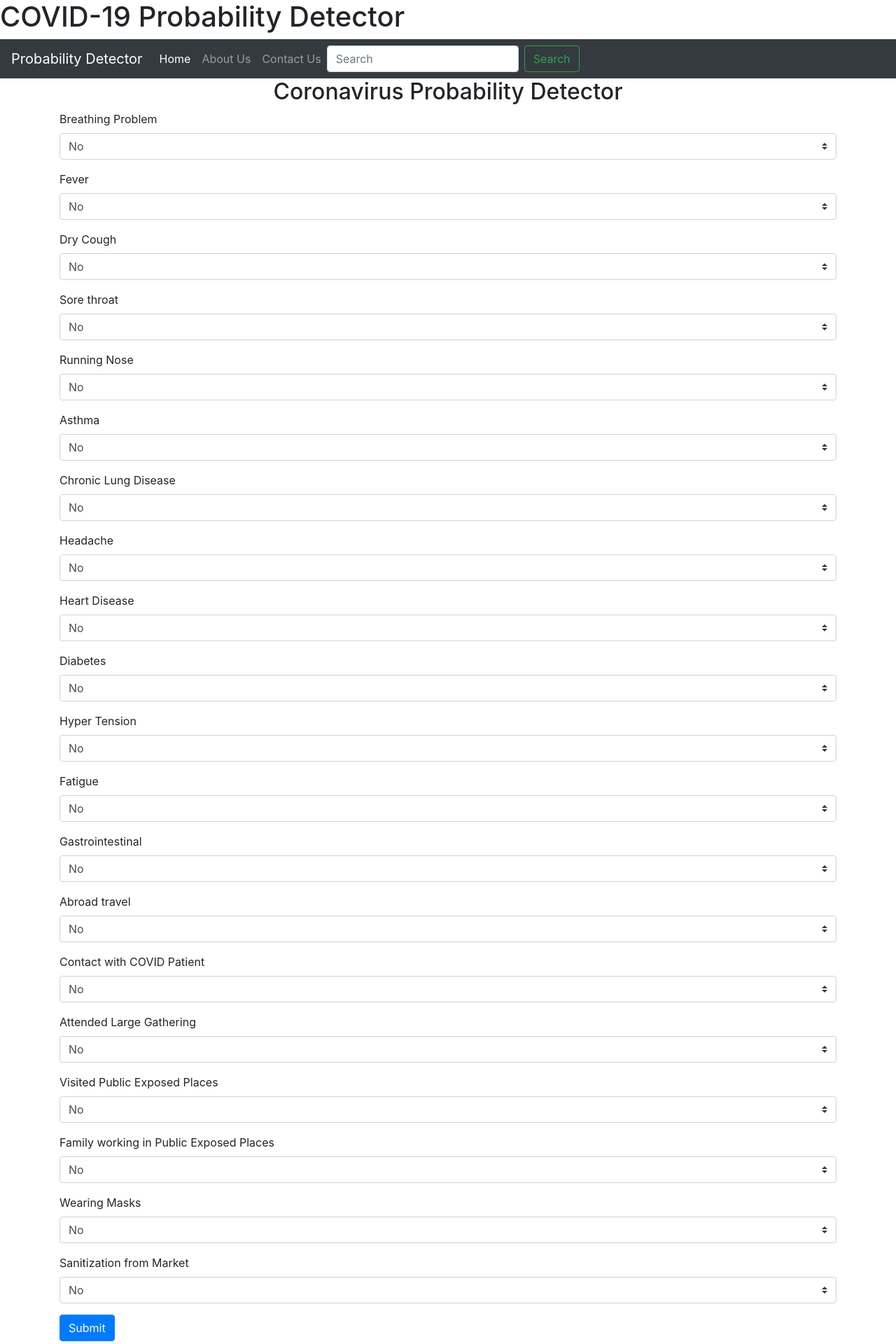
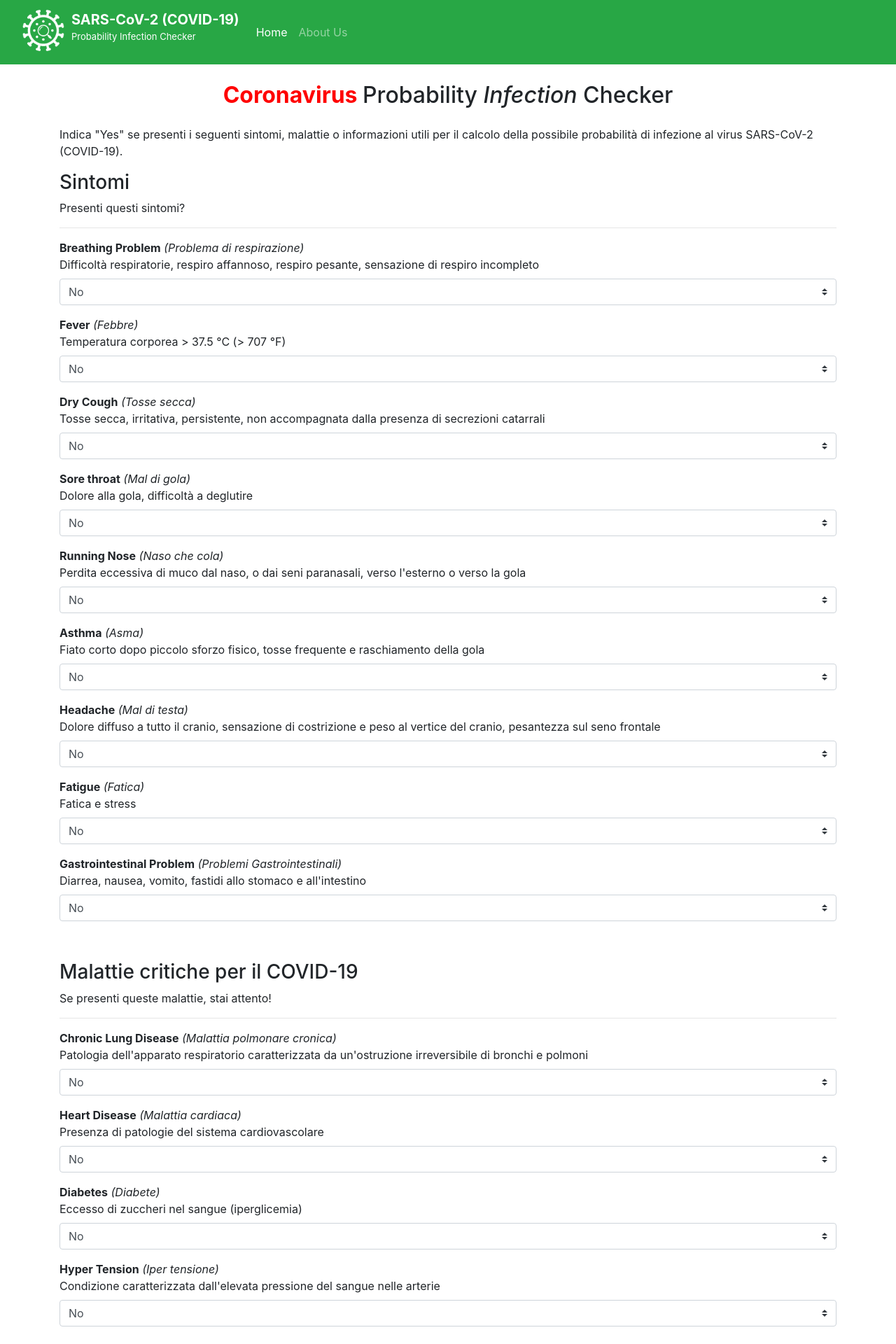
Before and after one commit to LaErre9/POC_MLOps-Covid_Probability_Infection_Checker, a Flask app: page / in a window 1280 px wide. Shown: the top 1920 px of the page at 70% size. Run offline with Flask 2, Linux system fonts and the light colour scheme; parts of the project's set-up code (start-up, migrations or seed data) failed here and were passed over; some libraries are stand-ins or nearby versions.

Commit message:
commit for Heroku

```diff
--- a/main.py
+++ b/main.py
@@ -8,7 +8,7 @@ file = open('model.pkl', 'rb')
 clf = pickle.load(file)
 file.close()
 @app.route('/', methods=["GET", "POST"])
-def hello_world():
+def covid_checker():
     if request.method == "POST":
         myDict = request.form
         breating = int(myDict['Breathing Problem'])
@@ -36,13 +36,25 @@ def hello_world():
                 heart, diabetes, hyper, fatigue, gastrointestinal, abroad, contact,
                 attended, visited, family, wearing, sanitization]
         infProb =clf.predict_proba([inputFeatures])[0][1]
-        print(infProb)
-        return render_template('show.html', inf=round((infProb*100), 0))
+        #print(infProb)
+        if infProb >= 0 and infProb <= 0.50:
+            str1 = " Pertanto la Sua situazione non desta preoccupazione verso l'infezione al SARS-CoV-2 (COVID-19). \
+            Se comunque la preoccupazione sussiste è bene chiamare il proprio medico di fiducia/famiglia per informazioni \
+                più dettagliate."
+            return render_template('show.html', inf = round((infProb*100), 0), text = str1)
+        elif infProb > 0.50 and infProb <= 0.75:
+            str2 = " Pertanto la Sua situazione è dubbia, riprovi a fare il test oppure chiami il Suo medico di famiglia, \
+                il Suo pediatra o la guardia medica per avere informazioni più dettagliate."
+            return render_template('show.html', inf = round((infProb*100), 0), text = str2)
+        elif infProb > 0.75 and infProb <= 1:
+            str3 = " Pertanto la Sua situazione suscita preoccupazione e per il test è stato infettato dal SARS-CoV-2 (COVID-19). \
+                Tuttavia, rimanga in casa, non si rechi al pronto soccorso o presso gli studi medici, ma chiami al telefono il Suo medico di famiglia, \
+                il Suo pediatra o la guardia medica. Oppure chiami il Numero Verde regionale oppure ancora al Numero di Pubblica utilità: 1500."
+            return render_template('show.html', inf = round((infProb*100), 0), text = str3)
     return render_template('index.html')
 
    # return 'Hello, World!' + str(infProb)
 
 
-
 if __name__=="__main__":
     app.run(debug=True)
--- a/myTraining.py
+++ b/myTraining.py
@@ -14,6 +14,7 @@ import matplotlib.pyplot as plt
 from sklearn.metrics import confusion_matrix
 from sklearn.metrics import plot_confusion_matrix
 from sklearn.metrics import precision_score
+
 import pickle
 import json
 
@@ -50,7 +51,7 @@ if __name__== "__main__":
     Y_test = test[['COVID-19']].to_numpy().reshape(1086,)
 
    # ------------ LogisticRegression ---------------------------------------------
-    clf = tree.DecisionTreeClassifier()
+    clf = LogisticRegression()
     clf.fit(X_train, Y_train)
 
     #Score/Accuracy
@@ -115,7 +116,6 @@ if __name__== "__main__":
               acc_gbk]})
     #print(models.sort_values(by='Score', ascending=False))
 
-
     # open a file, where yu want to store the data
     file = open('model.pkl','wb')
 
--- a/templates/index.html
+++ b/templates/index.html
@@ -8,12 +8,16 @@
     <!-- Bootstrap CSS -->
     <link rel="stylesheet" href="https://stackpath.bootstrapcdn.com/bootstrap/4.3.1/css/bootstrap.min.css" integrity="sha384-ggOyR0iXCbMQv3Xipma34MD+dH/1fQ784/j6cY/iJTQUOhcWr7x9JvoRxT2MZw1T" crossorigin="anonymous">
 
-    <title>COVID-19 Probability Detector</title>
+    <title>SARS-CoV-2 (COVID-19) Probability Infection Checker</title>
   </head>
   <body>
-    <h1>COVID-19 Probability Detector</h1>
-    <nav class="navbar navbar-expand-lg navbar-dark bg-dark">
-  <a class="navbar-brand" href="#">Probability Detector</a>
+
+    <nav class="navbar navbar-expand-lg navbar-dark bg-success">
+  <a class="navbar-brand" href="#">
+    <div>
+      <img src="covid_probability_detector.png" alt = "covid-icon-probabilty" width="60" height="auto" style="float: left; margin-left: auto; margin-right: 10px;">
+      <span style="margin-top: 10px;"><b>SARS-CoV-2 (COVID-19)</b><br><p style="font-size: small;">Probability Infection Checker</p></a></span>
+    </div>
   <button class="navbar-toggler" type="button" data-toggle="collapse" data-target="#navbarSupportedContent" aria-controls="navbarSupportedContent" aria-expanded="false" aria-label="Toggle navigation">
     <span class="navbar-toggler-icon"></span>
   </button>
@@ -26,206 +30,210 @@
       <li class="nav-item">
         <a class="nav-link" href="#">About Us</a>
       </li>
-      <li class="nav-item">
-        <a class="nav-link" href="#">Contact Us</a>
-      </li>
 
-    <form class="form-inline my-2 my-lg-0">
-      <input class="form-control mr-sm-2" type="search" placeholder="Search" aria-label="Search">
-      <button class="btn btn-outline-success my-2 my-sm-0" type="submit">Search</button>
-    </form>
   </div>
 </nav>
 
     <div class="container">
-     <h2 class="text-center">Coronavirus Probability Detector</h2>
-
+     <h2 class="text-center" style="margin: 25px;"><b><span style="color: red;">Coronavirus </span></b>Probability <i>Infection</i> Checker</h2>
+    <p>Indica "Yes" se presenti i seguenti sintomi, malattie o informazioni utili per il calcolo della possibile probabilità di infezione al virus SARS-CoV-2 (COVID-19). <br>
+    	</p>
     <form action="/" method="POST">
 
+  <h3>Sintomi</h3>
+  <h7>Presenti questi sintomi?</h7>
+  <hr>
+
+  <!--Form problema di respirazione-->
   <div class="form-group">
-    <label  for="Breathing Problem">Breathing Problem</label>
+    <label  for="Breathing Problem"><b>Breathing Problem</b><i> (Problema di respirazione)</i><br>Difficoltà respiratorie, respiro affannoso, respiro pesante, sensazione di respiro incompleto</label>
     <select class="custom-select" name="Breathing Problem" id="Breathing Problem">
       <option value="0">No</option>
       <option value="1" >Yes</option>
+    </select>
+  </div>
 
+  <!--Form febbre-->
+  <div class="form-group">
+    <label  for="Fever"><b>Fever</b><i> (Febbre)</i><br>Temperatura corporea > 37.5 °C (> 707 °F)</label>
+    <select class="custom-select" name="Fever" id="Fever">
+      <option value="0">No</option>
+      <option value="1" >Yes</option>
+    </select>
+  </div>
+
+  <!--Form tosse secca-->
+  <div class="form-group">
+    <label  for="Dry Cough"><b>Dry Cough</b><i> (Tosse secca)</i><br> Tosse secca, irritativa, persistente, non accompagnata dalla presenza di secrezioni catarrali</label>
+    <select class="custom-select" name="Dry Cough" id="Dry Cough">
+      <option value="0">No</option>
+      <option value="1" >Yes</option>
+    </select>
+  </div>
+
+  <!--Form mal di gola-->
+  <div class="form-group">
+    <label  for="Sore throat"><b>Sore throat</b><i> (Mal di gola)</i><br> Dolore alla gola, difficoltà a deglutire</label>
+    <select class="custom-select" name="Sore throat" id="Sore throat">
+      <option value="0">No</option>
+      <option value="1" >Yes</option>
+    </select>
+  </div>
+
+  <!--Form naso che cola-->
+  <div class="form-group">
+    <label  for="Running Nose"><b>Running Nose</b><i> (Naso che cola)</i><br> Perdita eccessiva di muco dal naso, o dai seni paranasali, verso l'esterno o verso la gola</label>
+    <select class="custom-select" name="Running Nose" id="Running Nose">
+      <option value="0">No</option>
+      <option value="1" >Yes</option>
+    </select>
+  </div>
+
+  <!--Form Asthma-->
+  <div class="form-group">
+    <label  for="Asthma"><b>Asthma</b><i> (Asma)</i><br> Fiato corto dopo piccolo sforzo fisico, tosse frequente e raschiamento della gola</label>
+    <select class="custom-select" name="Asthma" id="Asthma">
+      <option value="0">No</option>
+      <option value="1" >Yes</option>
+    </select>
+  </div>
+
+  <!--Form mal di testa-->
+  <div class="form-group">
+    <label  for="Headache"><b>Headache</b><i> (Mal di testa)</i><br> Dolore diffuso a tutto il cranio, sensazione di costrizione e peso al vertice del cranio, pesantezza sul seno frontale</label>
+    <select class="custom-select" name="Headache" id="Headache">
+      <option value="0">No</option>
+      <option value="1" >Yes</option>
+    </select>
+  </div>
+
+  <!--Form fatica-->
+  <div class="form-group">
+    <label  for="Fatigue "><b>Fatigue</b><i> (Fatica)</i><br> Fatica e stress</label>
+    <select class="custom-select" name="Fatigue " id="Fatigue ">
+      <option value="0">No</option>
+      <option value="1" >Yes</option>
+    </select>
+  </div>
+
+  <!--Form Gastrointestinale-->
+  <div class="form-group">
+    <label  for="Gastrointestinal "><b>Gastrointestinal Problem</b><i> (Problemi Gastrointestinali)</i><br> Diarrea, nausea, vomito, fastidi allo stomaco e all'intestino</label>
+    <select class="custom-select" name="Gastrointestinal " id="Gastrointestinal ">
+      <option value="0">No</option>
+      <option value="1" >Yes</option>
+    </select>
+  </div>
+
+  <h3 style="margin-top: 5%;">Malattie critiche per il COVID-19</h3>
+  <h7>Se presenti queste malattie, stai attento!</h7>
+  <hr>
+  <!--Form Malattia polmonare cronica -->
+  <div class="form-group">
+    <label  for="Chronic Lung Disease"><b>Chronic Lung Disease</b><i> (Malattia polmonare cronica)</i><br> Patologia dell'apparato respiratorio caratterizzata da un'ostruzione irreversibile di bronchi e polmoni</label>
+    <select class="custom-select" name="Chronic Lung Disease" id="Chronic Lung Disease">
+      <option value="0">No</option>
+      <option value="1" >Yes</option>
+    </select>
+  </div>
+
+  <!--Form malattia cardiaca-->
+  <div class="form-group">
+    <label  for="Heart Disease"><b>Heart Disease</b><i> (Malattia cardiaca)</i><br> Presenza di patologie del sistema cardiovascolare</label>
+    <select class="custom-select" name="Heart Disease" id="Heart Disease">
+      <option value="0">No</option>
+      <option value="1" >Yes</option>
+    </select>
+  </div>
+
+  <!--Form diabete-->
+  <div class="form-group">
+    <label  for="Diabetes"><b>Diabetes</b><i> (Diabete)</i><br> Eccesso di zuccheri nel sangue (iperglicemia)</label>
+    <select class="custom-select" name="Diabetes" id="Diabetes">
+      <option value="0">No</option>
+      <option value="1" >Yes</option>
+    </select>
+  </div>
+
+  <!--Form iper tensione-->
+  <div class="form-group">
+    <label  for="Hyper Tension"><b>Hyper Tension</b><i> (Iper tensione)</i><br> Condizione caratterizzata dall'elevata pressione del sangue nelle arterie</label>
+    <select class="custom-select" name="Hyper Tension" id="Hyper Tension">
+      <option value="0">No</option>
+      <option value="1" >Yes</option>
+    </select>
+  </div>
+
+  <h3 style="margin-top: 5%;">Informazioni utili per il COVID-19</h3>
+  <h7>Hai rispettato le regole imposte dallo stato?</h7>
+  <hr>
+
+  <!--Form viaggi all'estero-->
+  <div class="form-group">
+    <label  for="Abroad travel"><b>Abroad travel</b><i> (Viaggi all'estero)</i><br> Viaggio all'estero, viaggio in paesi con tasso di positività alto</label>
+    <select class="custom-select" name="Abroad travel" id="Abroad travel">
+      <option value="0">No</option>
+      <option value="1" >Yes</option>
+    </select>
+  </div>
+
+  <!--Form Contatto con paziente COVID-->
+  <div class="form-group">
+    <label  for="Contact with COVID Patient"><b>Contact with COVID Patient</b><i> (Contatto con un paziente COVID)</i><br> Contatto con paziente risultato positivo a tampone molecolare o a test sierologico IgM RBD anti-SARS-CoV-2</label>
+    <select class="custom-select" name="Contact with COVID Patient" id="Contact with COVID Patient">
+      <option value="0">No</option>
+      <option value="1" >Yes</option>
+    </select>
+  </div>
+
+  <!--Forma partecipazione a raduni, manifestazioni-->
+  <div class="form-group">
+    <label  for="Attended Large Gathering"><b>Attended Large Gathering</b><i> (Partecipazione a grandi raduni)</i><br> Partecipazione a raduni, manifestazioni, concerti, stadio</label>
+    <select class="custom-select" name="Attended Large Gathering" id="Attended Large Gathering">
+      <option value="0">No</option>
+      <option value="1" >Yes</option>
+    </select>
+  </div>
+
+  <!--Form visite luoghi pubblici-->
+  <div class="form-group">
+    <label  for="Visited Public Exposed Places"><b>Visited Public Exposed Places</b><i> (Luoghi pubblici esposti visitati)</i><br> Visita a luoghi pubblici come treni pubblici, bus, tram, supermercati, scuole, università, palestre, centro commerciali e simili</label>
+    <select class="custom-select" name="Visited Public Exposed Places" id="Visited Public Exposed Places">
+      <option value="0">No</option>
+      <option value="1" >Yes</option>
+    </select>
+  </div>
+
+  <!--Form famiglia che lavora in luoghi pubblici esposti-->
+  <div class="form-group">
+    <label  for="Family working in Public Exposed Places"><b>Family working in Public Exposed Places</b><i> (Famiglia che lavora in luoghi pubblici esposti)</i><br> Famiglia che lavora in luoghi pubblici come scuole, palestre, banche, poste, centrocommerciali, supermercati e simili</label>
+    <select class="custom-select" name="Family working in Public Exposed Places" id="Family working in Public Exposed Places">
+      <option value="0">No</option>
+      <option value="1" >Yes</option>
+    </select>
+  </div>
+
+  <!--Form Indossato la mascherina-->
+  <div class="form-group">
+    <label  for="Wearing Masks"><b>Wearing Masks</b><i> (Indossare mascherine)</i><br> Indossato la mascherina nei luoghi pubblici</label>
+    <select class="custom-select" name="Wearing Masks" id="Wearing Masks">
+      <option value="0">No</option>
+      <option value="1" >Yes</option>
     </select>
   </div>
 
   <div class="form-group">
-    <label  for="Fever">Fever</label>
-    <select class="custom-select" name="Fever" id="Fever">
-      <option value="0">No</option>
-      <option value="1" >Yes</option>
-
-    </select>
-  </div>
-
-  <div class="form-group">
-    <label  for="Dry Cough">Dry Cough</label>
-    <select class="custom-select" name="Dry Cough" id="Dry Cough">
-      <option value="0">No</option>
-      <option value="1" >Yes</option>
-
-    </select>
-  </div>
-
-  <div class="form-group">
-    <label  for="Sore throat">Sore throat</label>
-    <select class="custom-select" name="Sore throat" id="Sore throat">
-      <option value="0">No</option>
-      <option value="1" >Yes</option>
-
-    </select>
-  </div>
-
-  <div class="form-group">
-    <label  for="Running Nose">Running Nose</label>
-    <select class="custom-select" name="Running Nose" id="Running Nose">
-      <option value="0">No</option>
-      <option value="1" >Yes</option>
-
-    </select>
-  </div>
-
-  <div class="form-group">
-    <label  for="Asthma">Asthma</label>
-    <select class="custom-select" name="Asthma" id="Asthma">
-      <option value="0">No</option>
-      <option value="1" >Yes</option>
-
-    </select>
-  </div>
-
-  <div class="form-group">
-    <label  for="Chronic Lung Disease">Chronic Lung Disease</label>
-    <select class="custom-select" name="Chronic Lung Disease" id="Chronic Lung Disease">
-      <option value="0">No</option>
-      <option value="1" >Yes</option>
-
-    </select>
-  </div>
-
-  <div class="form-group">
-    <label  for="Headache">Headache</label>
-    <select class="custom-select" name="Headache" id="Headache">
-      <option value="0">No</option>
-      <option value="1" >Yes</option>
-
-    </select>
-  </div>
-
-  <div class="form-group">
-    <label  for="Heart Disease">Heart Disease</label>
-    <select class="custom-select" name="Heart Disease" id="Heart Disease">
-      <option value="0">No</option>
-      <option value="1" >Yes</option>
-
-    </select>
-  </div>
-
-  <div class="form-group">
-    <label  for="Diabetes">Diabetes</label>
-    <select class="custom-select" name="Diabetes" id="Diabetes">
-      <option value="0">No</option>
-      <option value="1" >Yes</option>
-
-    </select>
-  </div>
-
-  <div class="form-group">
-    <label  for="Hyper Tension">Hyper Tension</label>
-    <select class="custom-select" name="Hyper Tension" id="Hyper Tension">
-      <option value="0">No</option>
-      <option value="1" >Yes</option>
-
-    </select>
-  </div>
-
-  <div class="form-group">
-    <label  for="Fatigue ">Fatigue</label>
-    <select class="custom-select" name="Fatigue " id="Fatigue ">
-      <option value="0">No</option>
-      <option value="1" >Yes</option>
-
-    </select>
-  </div>
-
-  <div class="form-group">
-    <label  for="Gastrointestinal ">Gastrointestinal </label>
-    <select class="custom-select" name="Gastrointestinal " id="Gastrointestinal ">
-      <option value="0">No</option>
-      <option value="1" >Yes</option>
-
-    </select>
-  </div>
-
-  <div class="form-group">
-    <label  for="Abroad travel">Abroad travel</label>
-    <select class="custom-select" name="Abroad travel" id="Abroad travel">
-      <option value="0">No</option>
-      <option value="1" >Yes</option>
-
-    </select>
-  </div>
-
-  <div class="form-group">
-    <label  for="Contact with COVID Patient">Contact with COVID Patient</label>
-    <select class="custom-select" name="Contact with COVID Patient" id="Contact with COVID Patient">
-      <option value="0">No</option>
-      <option value="1" >Yes</option>
-
-    </select>
-  </div>
-
-  <div class="form-group">
-    <label  for="Attended Large Gathering">Attended Large Gathering</label>
-    <select class="custom-select" name="Attended Large Gathering" id="Attended Large Gathering">
-      <option value="0">No</option>
-      <option value="1" >Yes</option>
-
-    </select>
-  </div>
-
-  <div class="form-group">
-    <label  for="Visited Public Exposed Places">Visited Public Exposed Places</label>
-    <select class="custom-select" name="Visited Public Exposed Places" id="Visited Public Exposed Places">
-      <option value="0">No</option>
-      <option value="1" >Yes</option>
-
-    </select>
-  </div>
-
-  <div class="form-group">
-    <label  for="Family working in Public Exposed Places">Family working in Public Exposed Places</label>
-    <select class="custom-select" name="Family working in Public Exposed Places" id="Family working in Public Exposed Places">
-      <option value="0">No</option>
-      <option value="1" >Yes</option>
-
-    </select>
-  </div>
-
-  <div class="form-group">
-    <label  for="Wearing Masks">Wearing Masks</label>
-    <select class="custom-select" name="Wearing Masks" id="Wearing Masks">
-      <option value="0">No</option>
-      <option value="1" >Yes</option>
-
-    </select>
-  </div>
-
-  <div class="form-group">
-    <label  for="Sanitization from Market">Sanitization from Market</label>
+    <label  for="Sanitization from Market"><b>Sanitization from Market</b><i> (Sanificazione del mercato)</i><br> Sanificazione dei luoghi mercatali esposti</label>
     <select class="custom-select" name="Sanitization from Market" id="Sanitization from Market">
       <option value="0">No</option>
       <option value="1" >Yes</option>
-
     </select>
   </div>
 
 
-
+  <p>&#9888; N.B Il sistema di calcolo è stato realizzato per soli scopi dimostrativi pertanto il risultato potrebbe non essere attendibile. Inoltre i dati inseriti non verranno memorizzati.</p>
   <button class="btn btn-primary" > Submit </button>
-
+    <p> </p>
     </form>
 
 </div>
```
Also changed, not shown: requirements.txt (+97 -5 lines), templates/show.html (+15 -15 lines), templates/covid_probability_detector.png (added), 1 other file.
